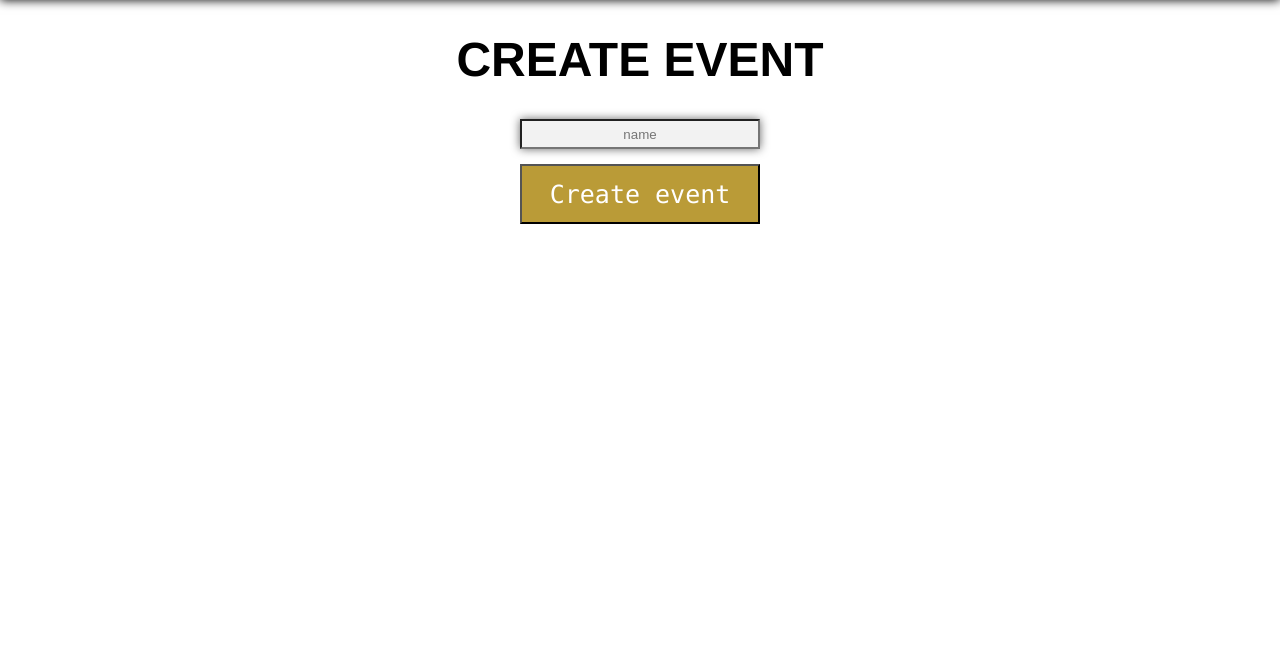
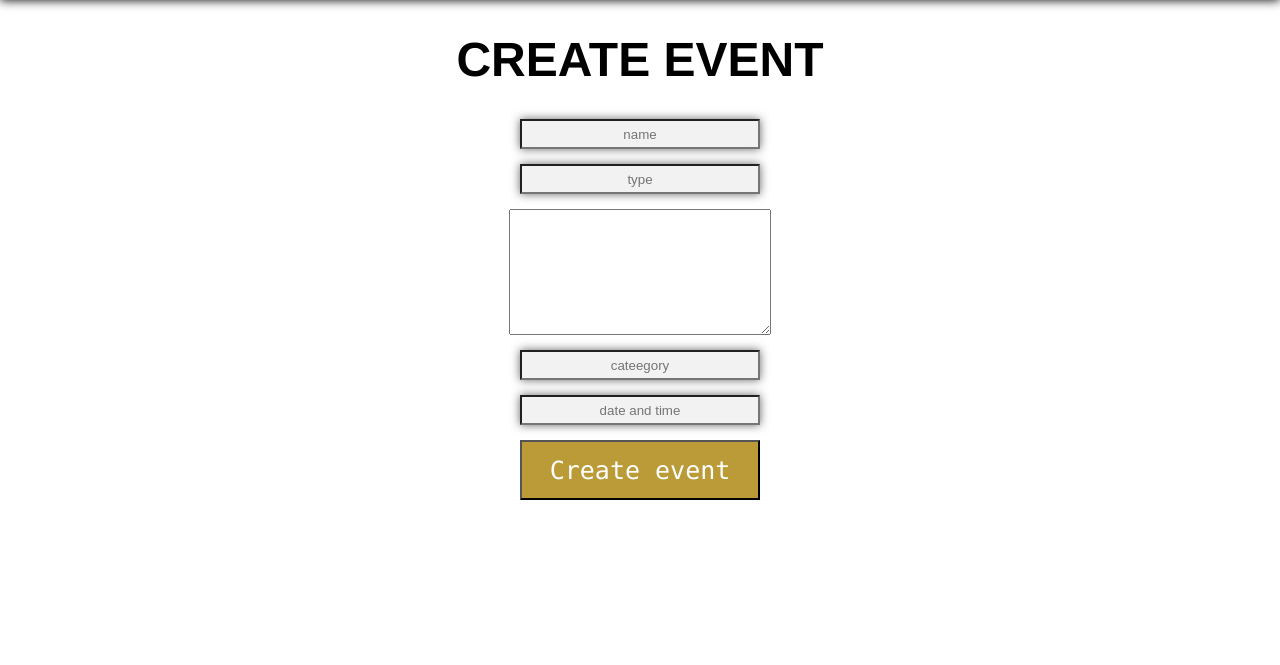
Before and after one commit to maldaranov/university_events, a PHP site: page /create_event.php in a window 1280 px wide. Shown: the part 45-710 px from the top of the page. Run offline with PHP 8.4, Linux system fonts and the light colour scheme.

Commit message:
create_event.php boxes

```diff
--- a/create_event.php
+++ b/create_event.php
@@ -6,7 +6,11 @@
     <h1> Create Event </h1>
 
     <form action="includes/create_event-inc.php" method="post">
-            <input type="text" name="eventName" placeholder="name">
+            <input type="text" size=30 name="eventName" placeholder="name">
+            <input type="text" name="type" placeholder="type">
+            <textarea name="description" rows=8 cols=30 wrap=virtual></textarea>
+            <input type="text" name="category" placeholder="cateegory">
+            <input type="datetime" name="datetime" placeholder="date and time">
             <button type="submit" name="submit">Create event</button>
     </form>
 </div>
```
